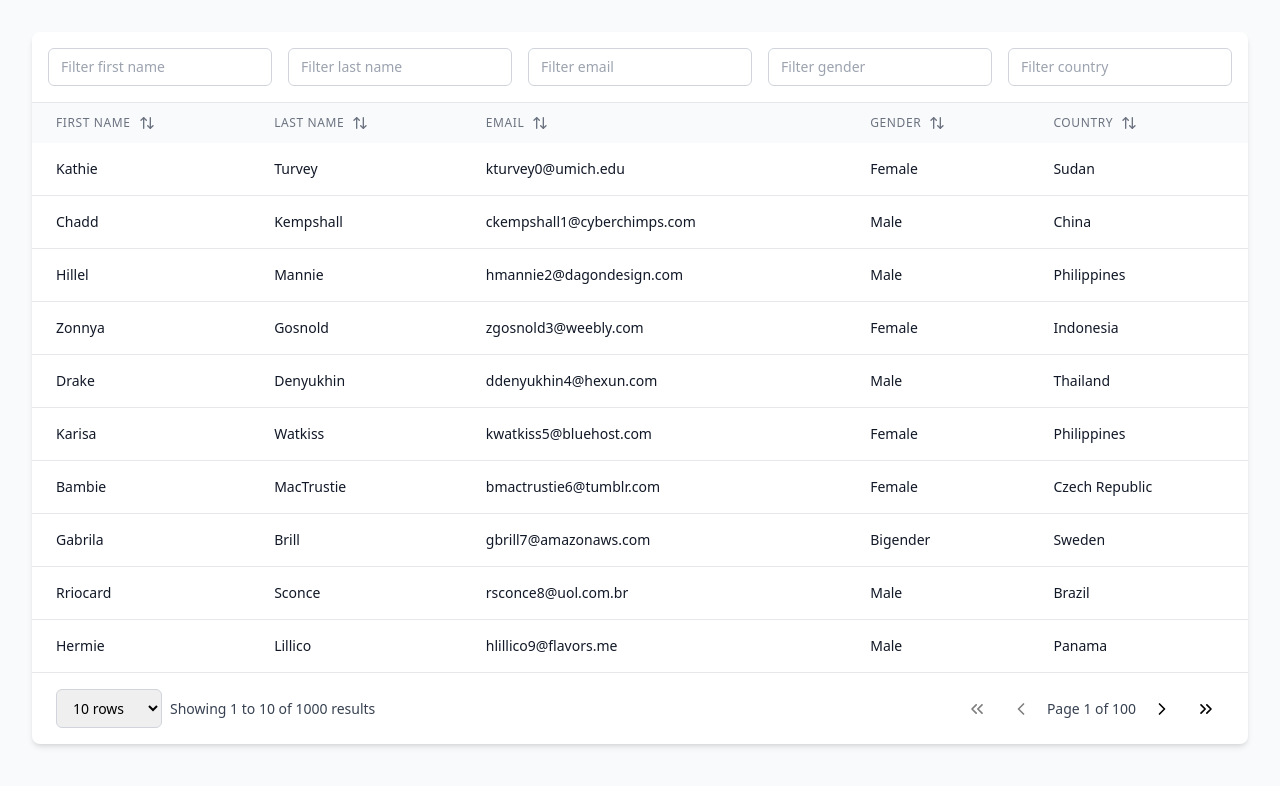
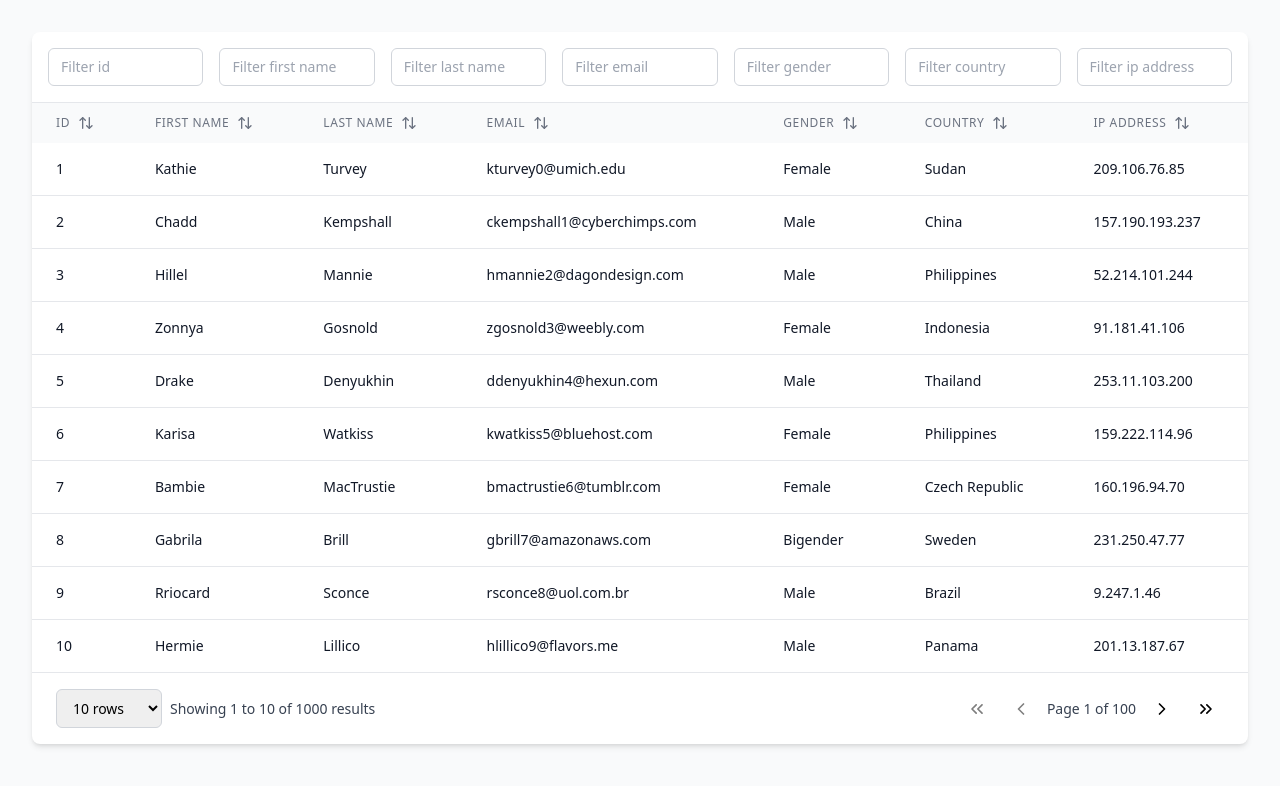
Before and after one commit to brunochavetta/customer-management-grid, a React (Vite) app: page / in a window 1280 px wide. Shown: the top 786 px of the page. Built offline with nearby package versions, Linux system fonts and the light colour scheme.

Commit message:
feat: create GET /customer/ endpoint

```diff
--- a/src/App.jsx
+++ b/src/App.jsx
@@ -8,11 +8,13 @@ function App() {
     const [sortField, setSortField] = useState(null);
     const [sortDirection, setSortDirection] = useState(null);
     const [filters, setFilters] = useState({
+        id: '',
         first_name: '',
         last_name: '',
         email: '',
         gender: '',
         country: '',
+        ip_address: '',
     });
 
     const handleSort = (field) => {
@@ -68,7 +70,7 @@ function App() {
             <div className="mx-auto max-w-7xl">
                 <div className="bg-white rounded-lg shadow-md overflow-hidden">
                     {/* Filters */}
-                    <div className="grid grid-cols-5 gap-4 p-4 border-b border-gray-200">
+                    <div className="grid grid-cols-7 gap-4 p-4 border-b border-gray-200">
                         {Object.keys(filters).map((field) => (
                             <input
                                 key={field}
@@ -103,11 +105,13 @@ function App() {
                             <tbody className="bg-white divide-y divide-gray-200">
                                 {paginatedData.map((item) => (
                                     <tr key={item.id} className="hover:bg-gray-50">
+                                        <td className="px-6 py-4 whitespace-nowrap text-sm text-gray-900">{item.id}</td>
                                         <td className="px-6 py-4 whitespace-nowrap text-sm text-gray-900">{item.first_name}</td>
                                         <td className="px-6 py-4 whitespace-nowrap text-sm text-gray-900">{item.last_name}</td>
                                         <td className="px-6 py-4 whitespace-nowrap text-sm text-gray-900">{item.email}</td>
                                         <td className="px-6 py-4 whitespace-nowrap text-sm text-gray-900">{item.gender}</td>
                                         <td className="px-6 py-4 whitespace-nowrap text-sm text-gray-900">{item.country}</td>
+                                        <td className="px-6 py-4 whitespace-nowrap text-sm text-gray-900">{item.ip_address}</td>
                                     </tr>
                                 ))}
                             </tbody>
--- /dev/null
+++ b/src/index.jsx
@@ -0,0 +1,23 @@
+const express = require('express');
+const fs = require('fs');
+const path = require('path');
+const app = express();
+
+app.use(express.json());
+
+const dataFilePath = path.join(__dirname, "data.json");
+
+const readData = () => {
+    const data = fs.readFileSync(dataFilePath, "utf-8");
+    return JSON.parse(data);
+};
+
+const writeData = (data) => {
+    fs.writeFileSync(dataFilePath, JSON.stringify(data, null, 2));
+};
+
+// GET /customer/ (lista de clientes)
+app.get("/customer", (req, res) => {
+    const customer = readData();
+    res.json(customer);
+});
```
